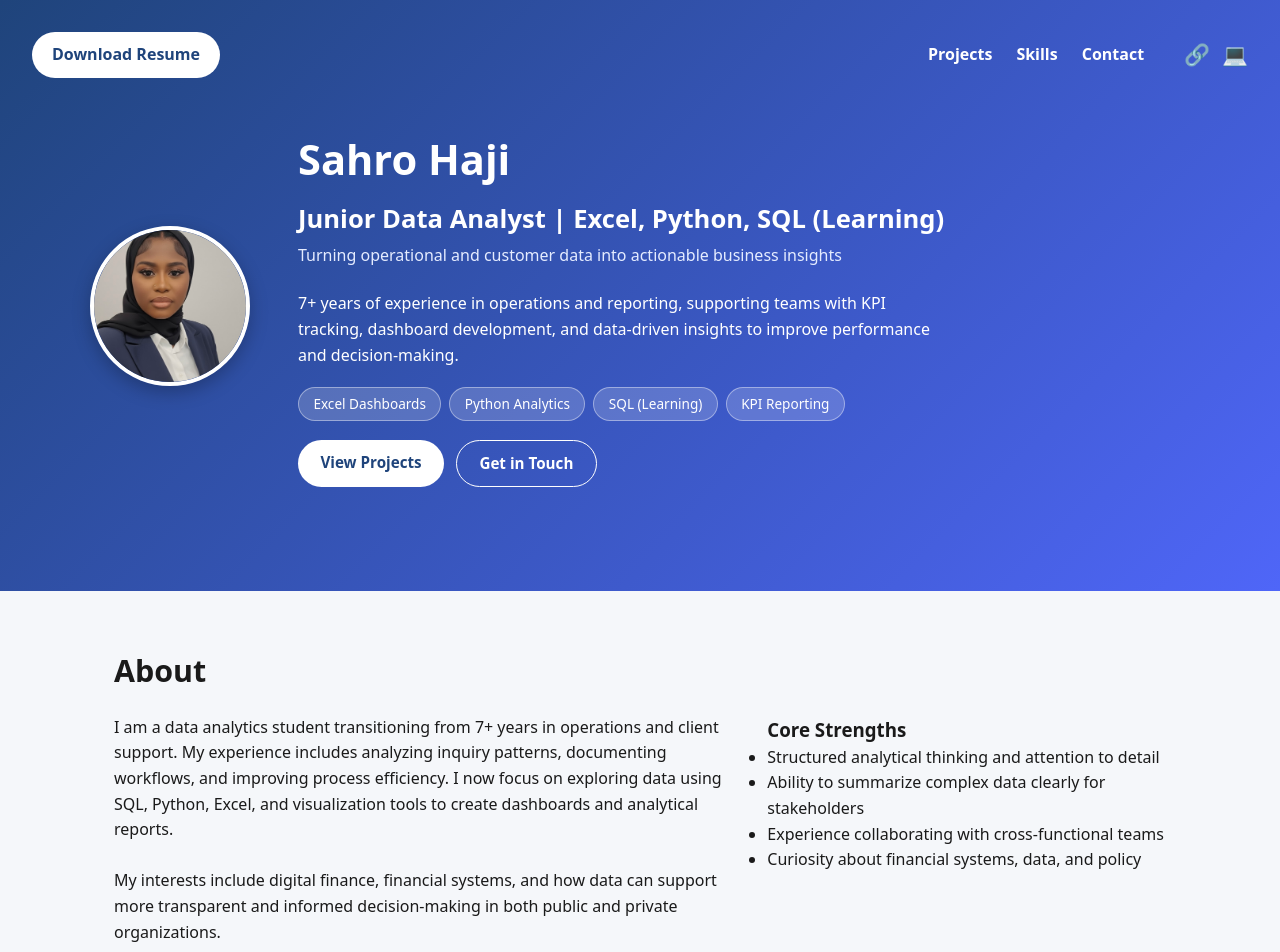
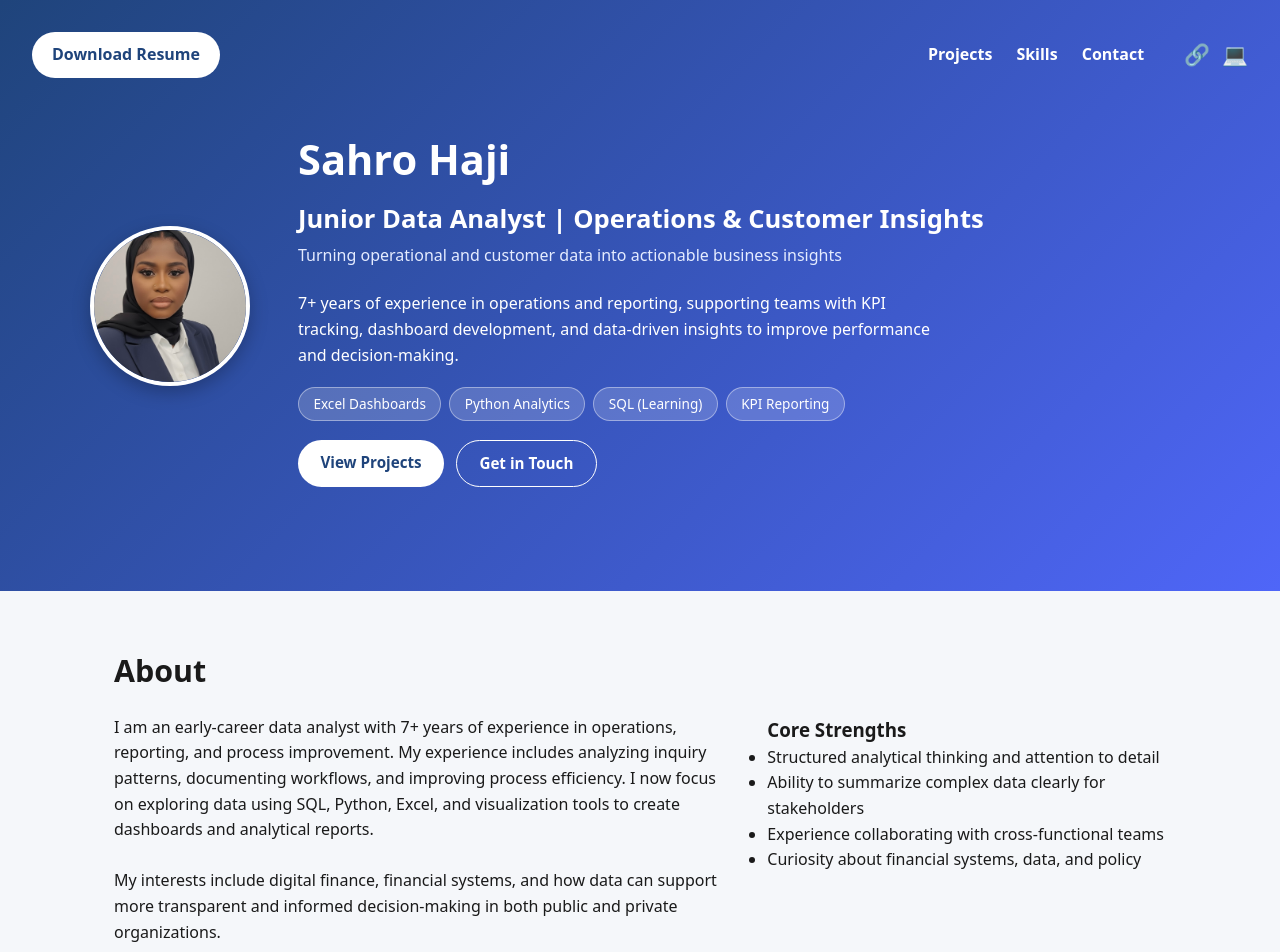
Before and after one commit to SHAJI001/SHAJI001.github.io, a plain HTML site: page index.html in a window 1280 px wide. Shown: the top 952 px of the page. Drawn offline with Linux system fonts and the light colour scheme.

Commit message:
Update index.html

```diff
--- a/index.html
+++ b/index.html
@@ -408,7 +408,7 @@
 
         <div class="hero-content">
     <h1>Sahro Haji</h1>
-    <h2>Junior Data Analyst | Excel, Python, SQL (Learning)</h2>
+<h2>Junior Data Analyst | Operations &amp; Customer Insights</h2>
     <p class="hero-subtitle">
         Turning operational and customer data into actionable business insights
 
@@ -436,8 +436,8 @@
     <h2 class="section-title">About</h2>
     <div class="two-col">
         <p>
-            I am a data analytics student transitioning from 7+ years in operations and client
-            support. My experience includes analyzing inquiry patterns, documenting workflows,
+            I am an early-career data analyst with 7+ years of experience in operations, reporting,
+    and process improvement. My experience includes analyzing inquiry patterns, documenting workflows,
             and improving process efficiency. I now focus on exploring data using SQL, Python,
             Excel, and visualization tools to create dashboards and analytical reports.
             <br><br>
@@ -484,6 +484,7 @@
                     Analyzed retail sales and profitability data to identify underperforming regions,
     high-margin product categories, and monthly sales trends to support data-driven
     sales and pricing decisions.
+                <p><strong>Outcome:</strong> Identified actionable insights to support pricing strategy, regional performance reviews, and sales planning.</p>
                 </p>
 
                 <div class="project-links">
@@ -512,6 +513,7 @@
                 <p>
                     Built predictive machine learning models to identify customers at high risk of churn,
     enabling targeted retention strategies and helping reduce potential revenue loss.
+                <p><strong>Outcome:</strong> Highlighted key churn drivers to inform customer retention and service improvement strategies.</p>
                 </p>
 
                 <div class="project-links">
@@ -539,6 +541,7 @@
                 <p>
                     Segmented customers into distinct behavioral groups based on income and spending patterns
     to support targeted marketing, personalized offers, and customer value optimization.
+                <p><strong>Outcome:</strong> Provided clear customer segments to guide targeted marketing, loyalty programs, and customer prioritization.</p>
                 </p>
 
                 <div class="project-links">
```
